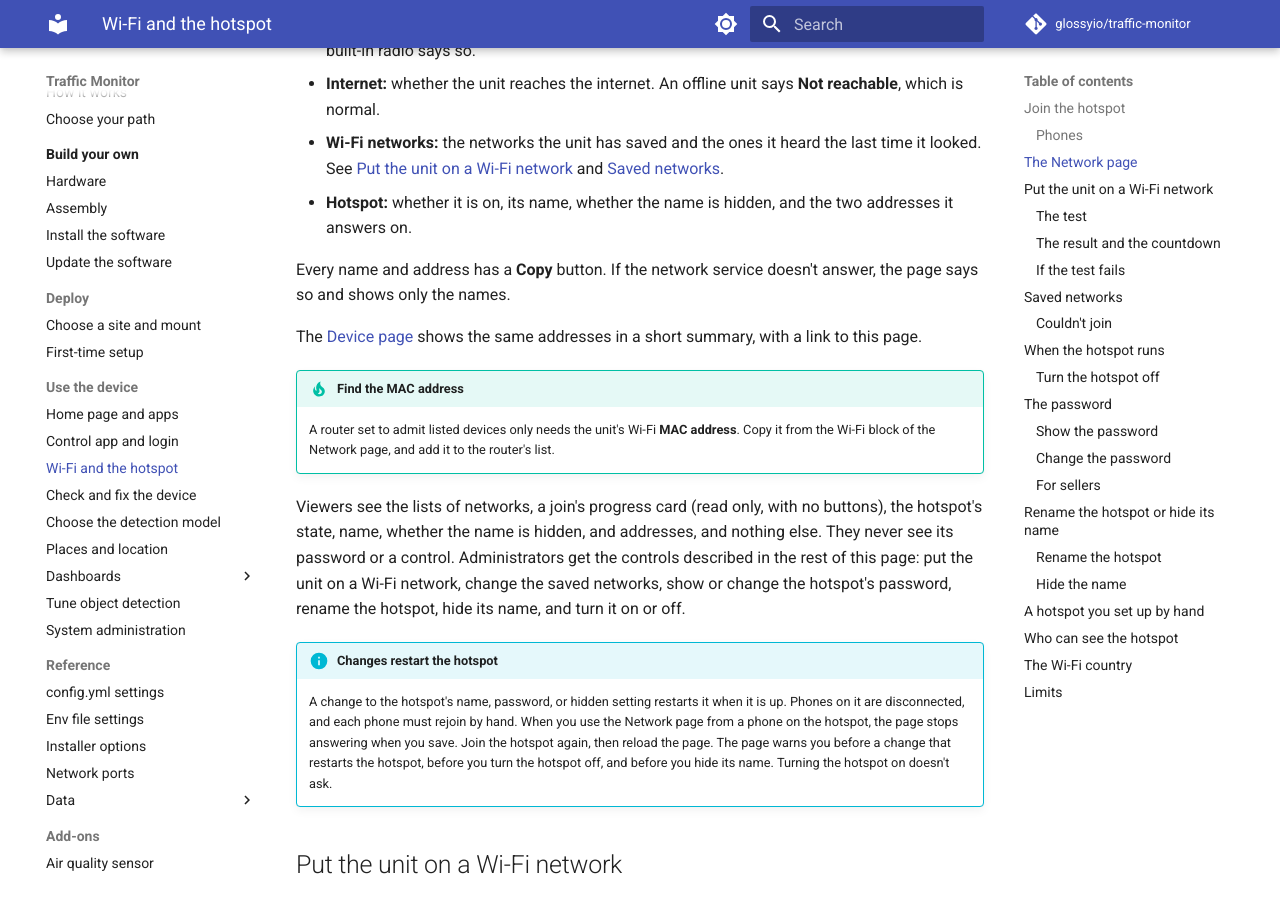
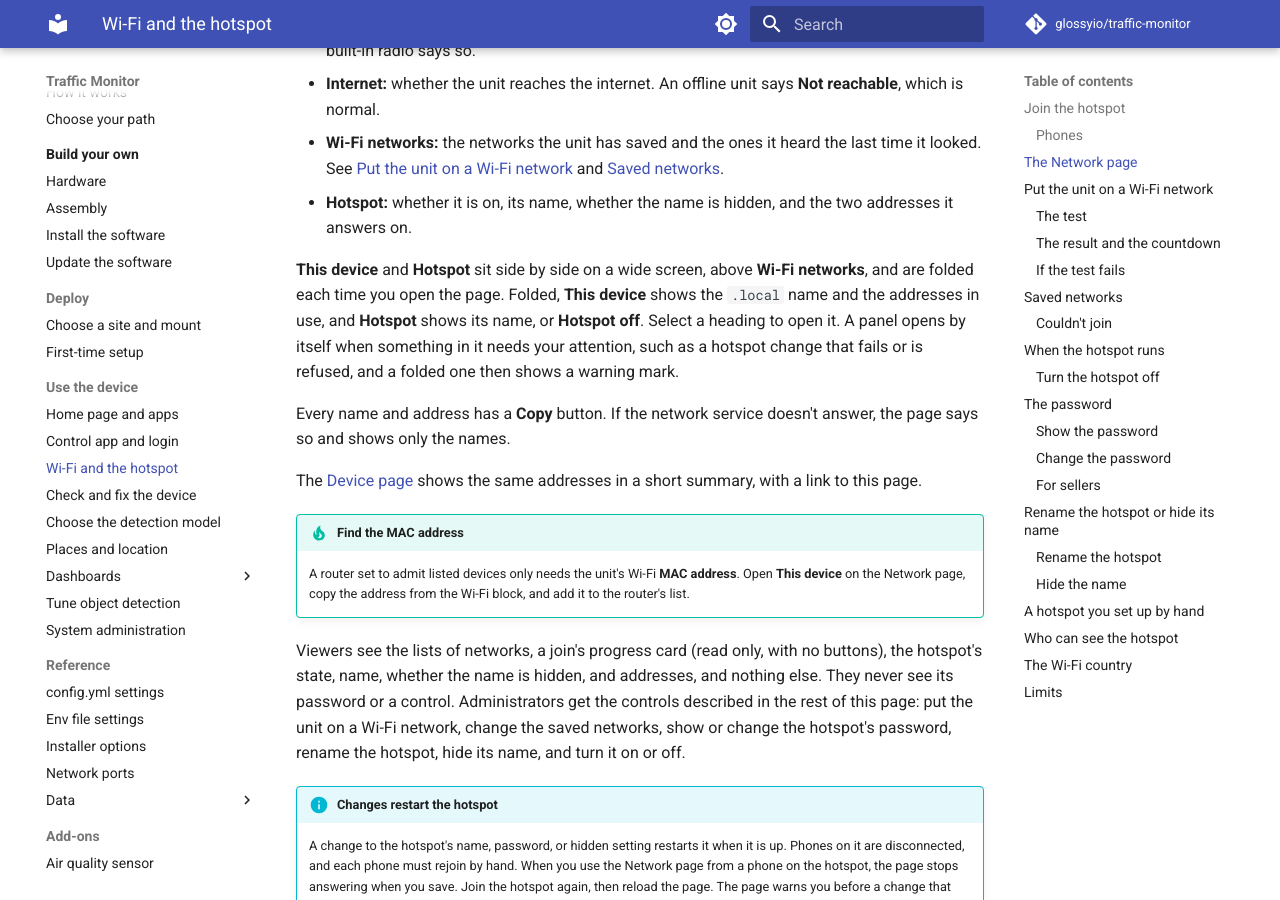
Before and after one commit to glossyio/traffic-monitor, an MkDocs documentation site: the page built from docs/use/wifi-hotspot.md, in a window 1280 px wide and 900 px high, scrolled down 1722 px. Built offline with MkDocs 1.6.1 and Material for MkDocs 9.7.7, drawn with Linux system fonts in a browser that asks for light colours; comment, search, counter and statistics services are not loaded; the version menu is left out; some of the changed text lies outside the part shown.

Commit message:
Say that This device and Hotspot fold on the Network page
Assisted-by: Claude Code 2.1.322 (CLI)
AI-Model: Claude Sonnet 5.5 (claude-sonnet-5-5)
AI-Effort: high
AI-Role: drafted

```diff
--- a/docs/use/wifi-hotspot.md
+++ b/docs/use/wifi-hotspot.md
@@ -36,12 +36,14 @@ Tested with a Pixel 7 on Android 17 and with Firefox on an iPhone on iOS 18.7, i
 * **Wi-Fi networks:** the networks the unit has saved and the ones it heard the last time it looked. See [Put the unit on a Wi-Fi network](#put-the-unit-on-a-wi-fi-network) and [Saved networks](#saved-networks).
 * **Hotspot:** whether it is on, its name, whether the name is hidden, and the two addresses it answers on.
 
+**This device** and **Hotspot** sit side by side on a wide screen, above **Wi-Fi networks**, and are folded each time you open the page. Folded, **This device** shows the `.local` name and the addresses in use, and **Hotspot** shows its name, or **Hotspot off**. Select a heading to open it. A panel opens by itself when something in it needs your attention, such as a hotspot change that fails or is refused, and a folded one then shows a warning mark.
+
 Every name and address has a **Copy** button. If the network service doesn't answer, the page says so and shows only the names.
 
 The [Device page](device-health.md#the-device-page) shows the same addresses in a short summary, with a link to this page.
 
 !!! tip "Find the MAC address"
-    A router set to admit listed devices only needs the unit's Wi-Fi **MAC address**. Copy it from the Wi-Fi block of the Network page, and add it to the router's list.
+    A router set to admit listed devices only needs the unit's Wi-Fi **MAC address**. Open **This device** on the Network page, copy the address from the Wi-Fi block, and add it to the router's list.
 
 Viewers see the lists of networks, a join's progress card (read only, with no buttons), the hotspot's state, name, whether the name is hidden, and addresses, and nothing else. They never see its password or a control. Administrators get the controls described in the rest of this page: put the unit on a Wi-Fi network, change the saved networks, show or change the hotspot's password, rename the hotspot, hide its name, and turn it on or off.
 
@@ -148,7 +150,7 @@ The unit keeps it in `/etc/traffic-monitor/secrets/hotspot_password`, readable o
 
 ### Show the password
 
-On the Network page, an administrator chooses **Show** next to **Password**. The page asks the unit for the password each time and forgets it again when you choose **Hide**, change anything, or leave the page. The control app records each time an administrator shows it.
+On the Network page, an administrator opens **Hotspot** and chooses **Show** next to **Password**. The page asks the unit for the password each time and forgets it again when you choose **Hide**, change anything, or leave the page. The control app records each time an administrator shows it.
 
 If you can't sign in, run `sudo tm-control card` on the unit instead. Over Ethernet or SSH works when you're locked out of the hotspot.
 
```
